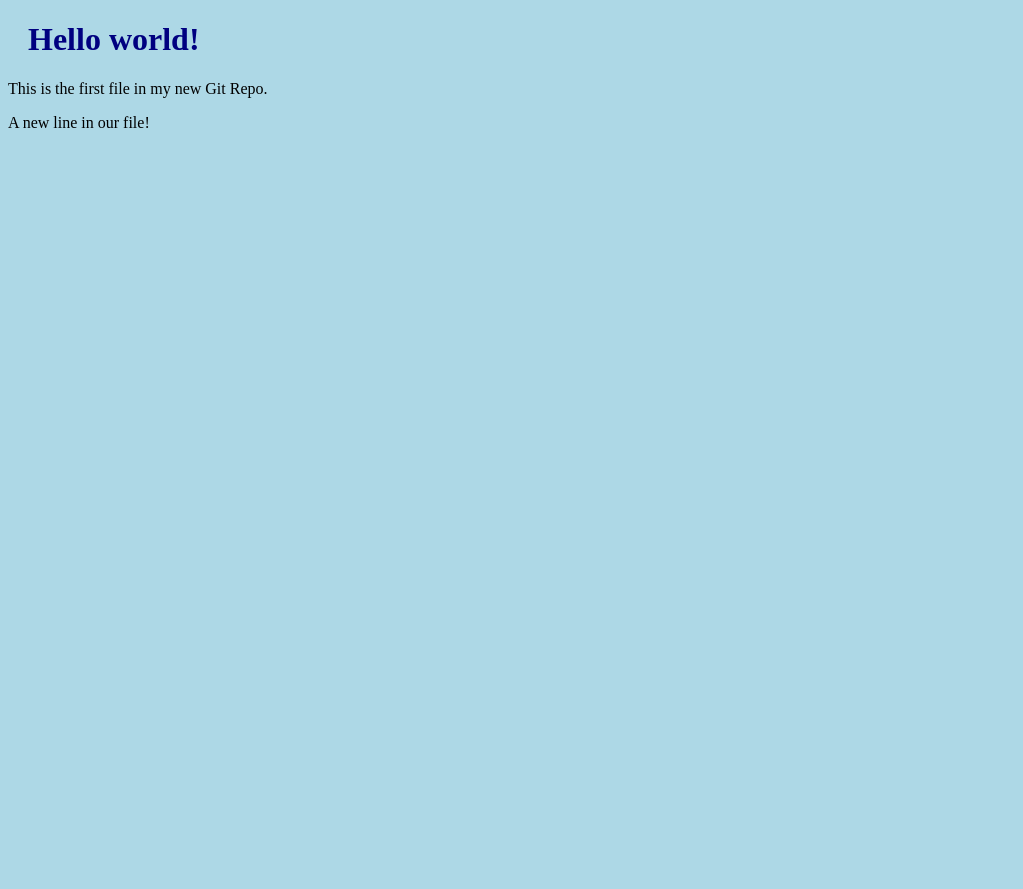
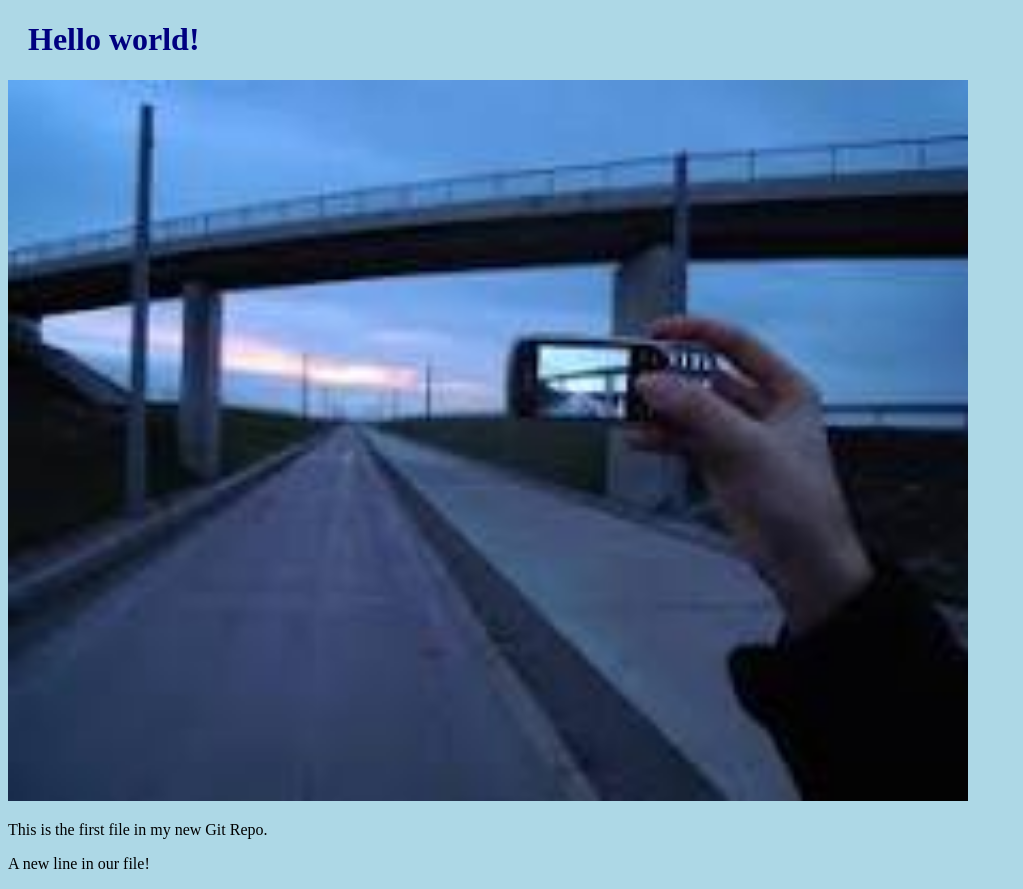
Before and after one commit to DerekBrennan1/hello-world1, a plain HTML site: page index.html in a window 1280 px wide. Shown: the whole page, without its empty margins (0-1023 px from the left). Before the commit the page ends 800 px from the top, so only its background shows below. Drawn offline with Linux system fonts and the light colour scheme.

Commit message:
Added image to Hello World

```diff
--- a/index.html
+++ b/index.html
@@ -7,8 +7,10 @@
 <body>
 
 <h1>Hello world!</h1>
+<div><img src="img_hello_world.jpg" alt="Hello World from Space"
+style="width:100%;max-width:960px"></div>
 <p>This is the first file in my new Git Repo.</p>
 <p>A new line in our file!</p>
 
 </body>
-</html
+</html>
```
Also changed, not shown: img_hello_world.jpg (added).
